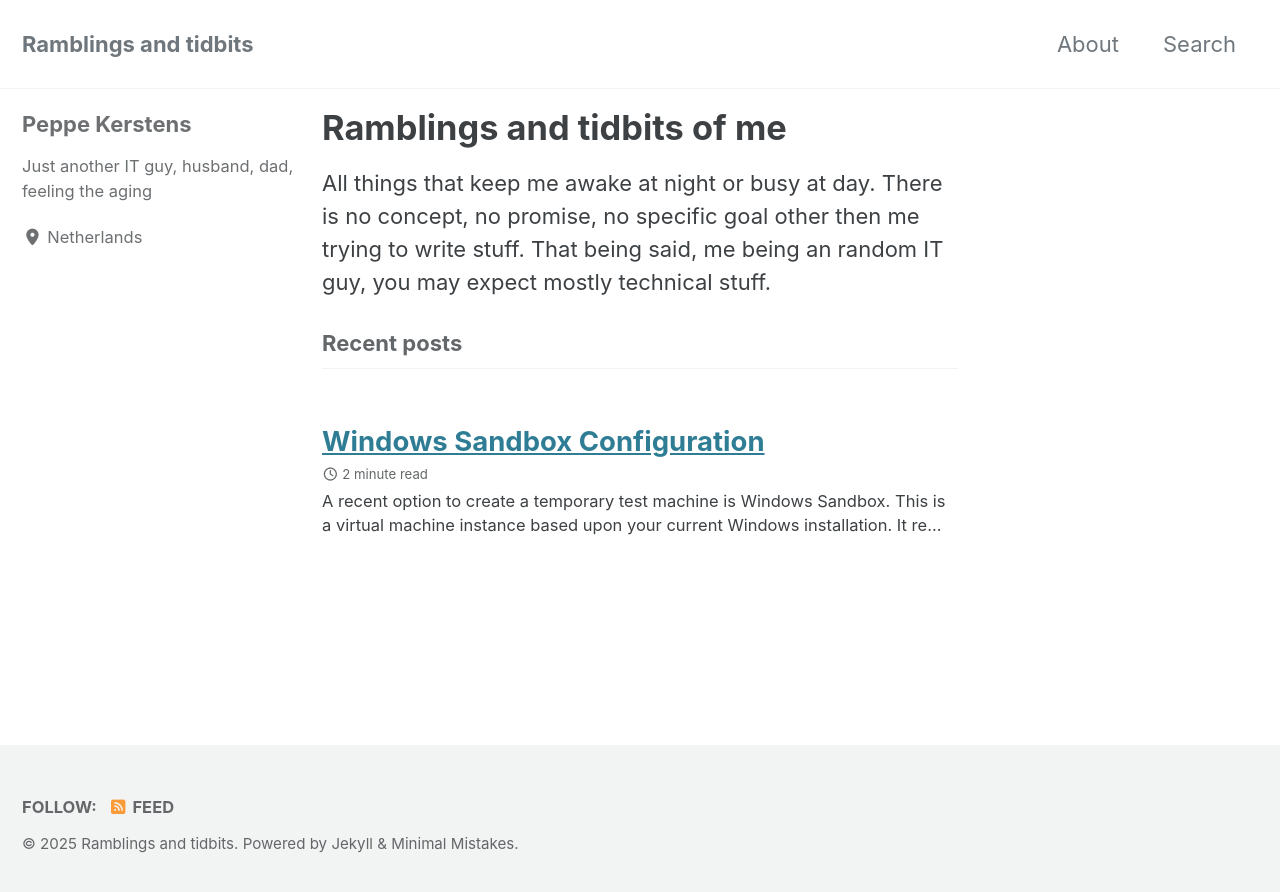
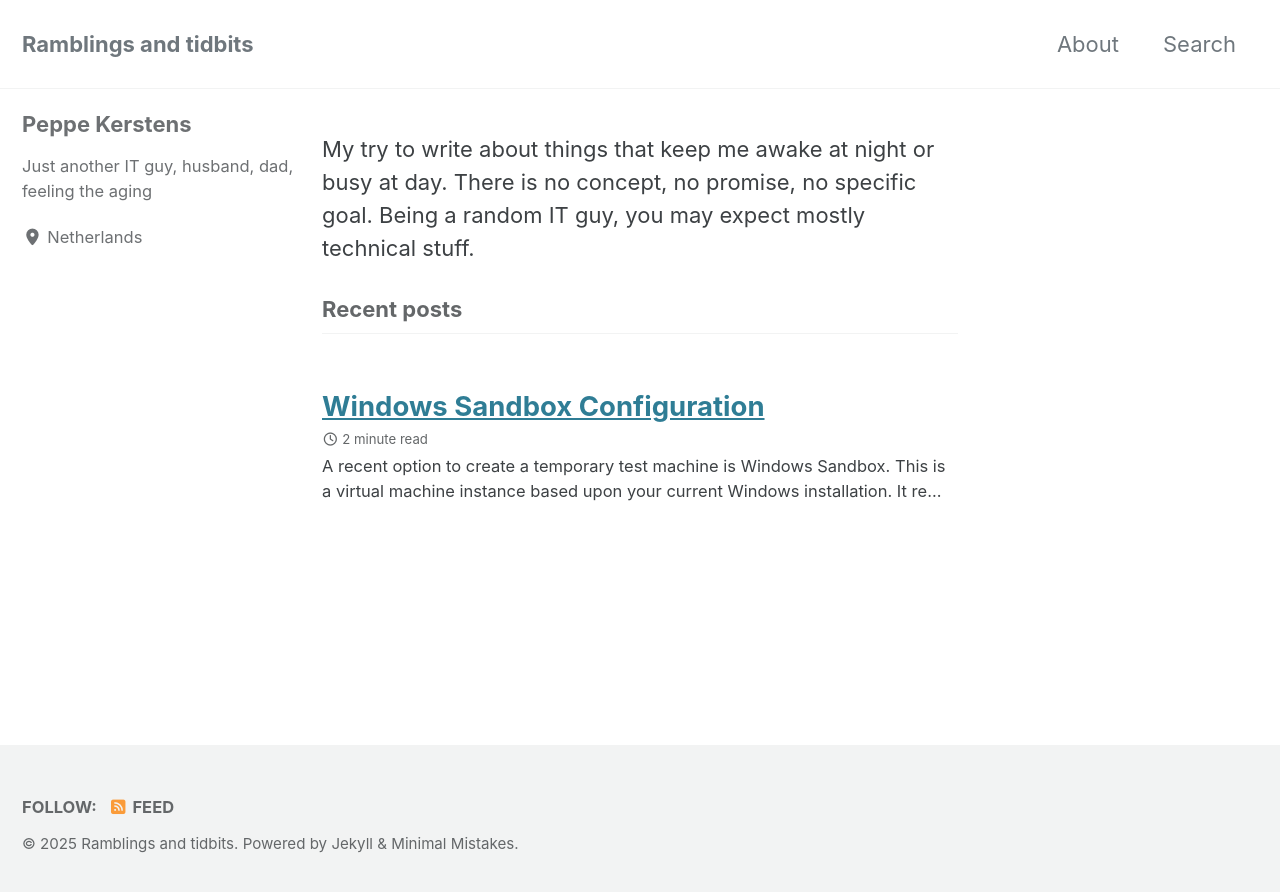
Before and after one commit to peppekerstens/peppekerstens.github.io, a Jekyll site: the page built from index.md, in a window 1280 px wide. Shown: the top 892 px of the page. Built offline with Jekyll 4.4.1, drawn with Linux system fonts in a browser that asks for light colours; cached includes are drawn as plain includes.

Commit message:
slim down main

```diff
--- a/index.md
+++ b/index.md
@@ -1,7 +1,6 @@
 ---
-title: Ramblings and tidbits of me
 layout: home
 author_profile: true
 ---
 
-All things that keep me awake at night or busy at day. There is no concept, no promise, no specific goal other then me trying to write stuff. That being said, me being an random IT guy, you may expect mostly technical stuff.
+My try to write about things that keep me awake at night or busy at day. There is no concept, no promise, no specific goal. Being a random IT guy, you may expect mostly technical stuff.
```
